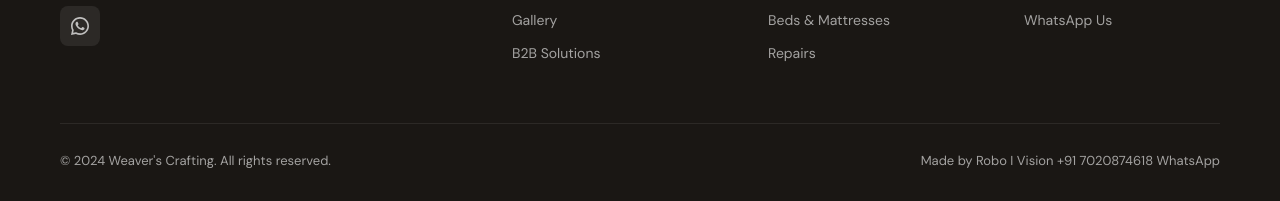
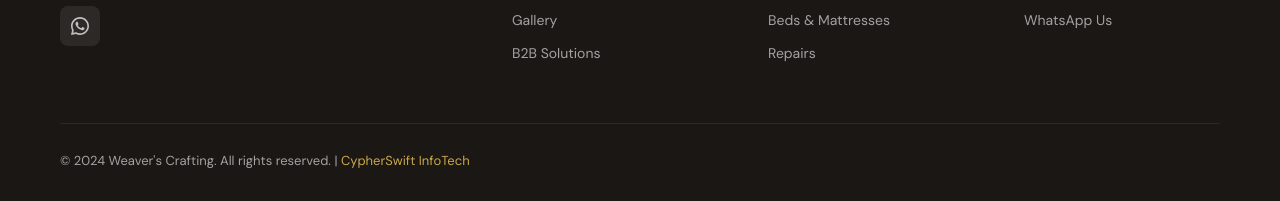
Before and after one commit to entertainmentartistsbives-ctrl/WeaverCrafting, a plain HTML site: page about.html in a window 1280 px wide. Shown: the part 1060-1261 px from the top of the page. Drawn offline with nearby package versions, Linux system fonts and the light colour scheme; a web font is replaced by a local one.

Commit message:
Standardize footer corporate branding to CypherSwift InfoTech and guard admin dashboard against flash content

```diff
--- a/about.html
+++ b/about.html
@@ -640,10 +640,7 @@
     </div>
   </div>
   <div class="footer-bottom">
-    <span>© 2024 Weaver's Crafting. All rights reserved.</span>
-    <span>Made by Robo I Vision
-      +91 7020874618 WhatsApp
-    </span>
+    <span>© 2024 Weaver's Crafting. All rights reserved. | <a href="https://www.cypherswift.com/" target="_blank">CypherSwift InfoTech</a></span>
   </div>
 </footer>
 
```
Also changed, not shown: admin.html (+2 -1 lines), b2b.html (+1 -2 lines), contact.html (+1 -4 lines), craftsmanship.html (+1 -4 lines), gallery.html (+1 -4 lines).
